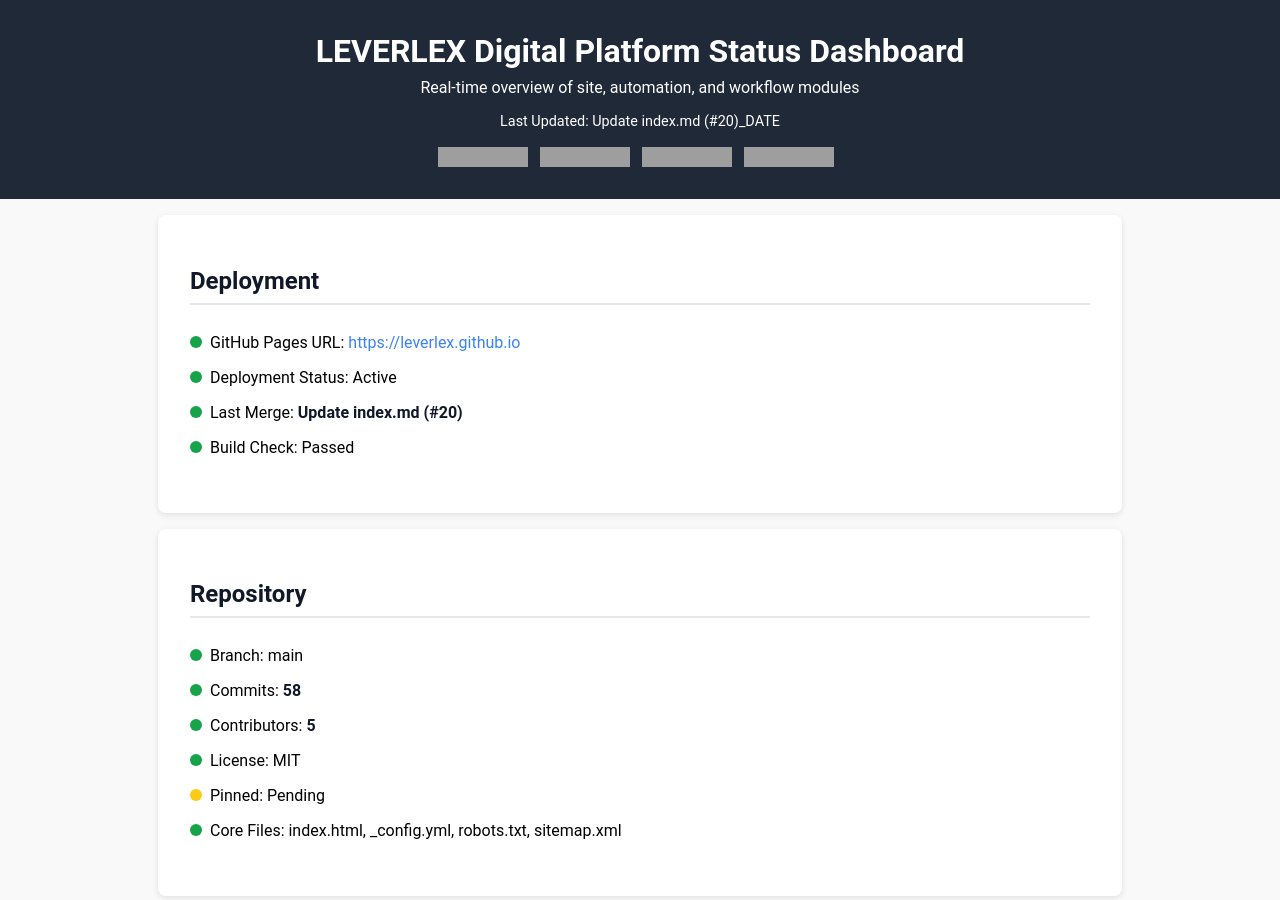
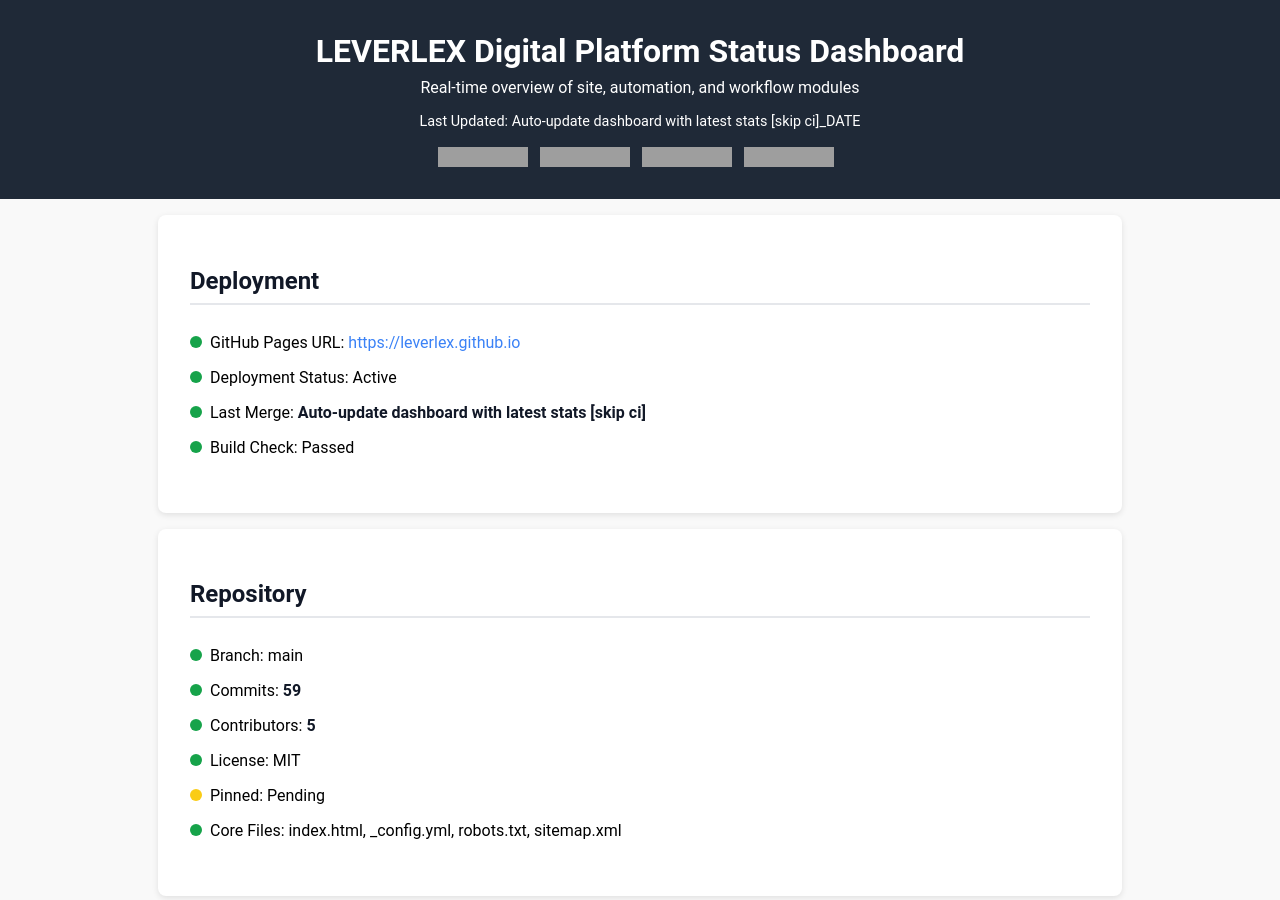
Before and after one commit to LEVERLEX/leverlex.github.io, a Jekyll site: the page dashboard.html, which Jekyll copies as it is, in a window 1280 px wide and 900 px high. Built offline with Jekyll 4.4.1, drawn with Linux system fonts in a browser that asks for light colours; grey boxes are pictures that could not be loaded.

Commit message:
Auto-update dashboard with latest stats [skip ci]

```diff
--- a/dashboard.html
+++ b/dashboard.html
@@ -28,7 +28,7 @@
 <header>
   <h1>LEVERLEX Digital Platform Status Dashboard</h1>
   <p>Real-time overview of site, automation, and workflow modules</p>
-  <p style="font-size: 0.9rem; margin-top: 0.5rem;">Last Updated: Update index.md (#20)_DATE</p>
+  <p style="font-size: 0.9rem; margin-top: 0.5rem;">Last Updated: Auto-update dashboard with latest stats [skip ci]_DATE</p>
   <div class="workflow-badges">
     <img src="https://img.shields.io/badge/status-active-success" alt="Status Badge" class="badge">
     <img src="https://img.shields.io/badge/deployment-github--pages-blue" alt="Deployment Badge" class="badge">
@@ -42,7 +42,7 @@
   <ul>
     <li><span class="status green"></span>GitHub Pages URL: <a href="https://leverlex.github.io" target="_blank">https://leverlex.github.io</a></li>
     <li><span class="status green"></span>Deployment Status: Active</li>
-    <li><span class="status green"></span>Last Merge: <span class="stat-value">Update index.md (#20)</span></li>
+    <li><span class="status green"></span>Last Merge: <span class="stat-value">Auto-update dashboard with latest stats [skip ci]</span></li>
     <li><span class="status green"></span>Build Check: Passed</li>
   </ul>
 </section>
@@ -51,7 +51,7 @@
   <h2>Repository</h2>
   <ul>
     <li><span class="status green"></span>Branch: main</li>
-    <li><span class="status green"></span>Commits: <span class="stat-value" id="commit-count">58</span></li>
+    <li><span class="status green"></span>Commits: <span class="stat-value" id="commit-count">59</span></li>
     <li><span class="status green"></span>Contributors: <span class="stat-value" id="contributor-count">5</span></li>
     <li><span class="status green"></span>License: MIT</li>
     <li><span class="status yellow"></span>Pinned: Pending</li>
```
